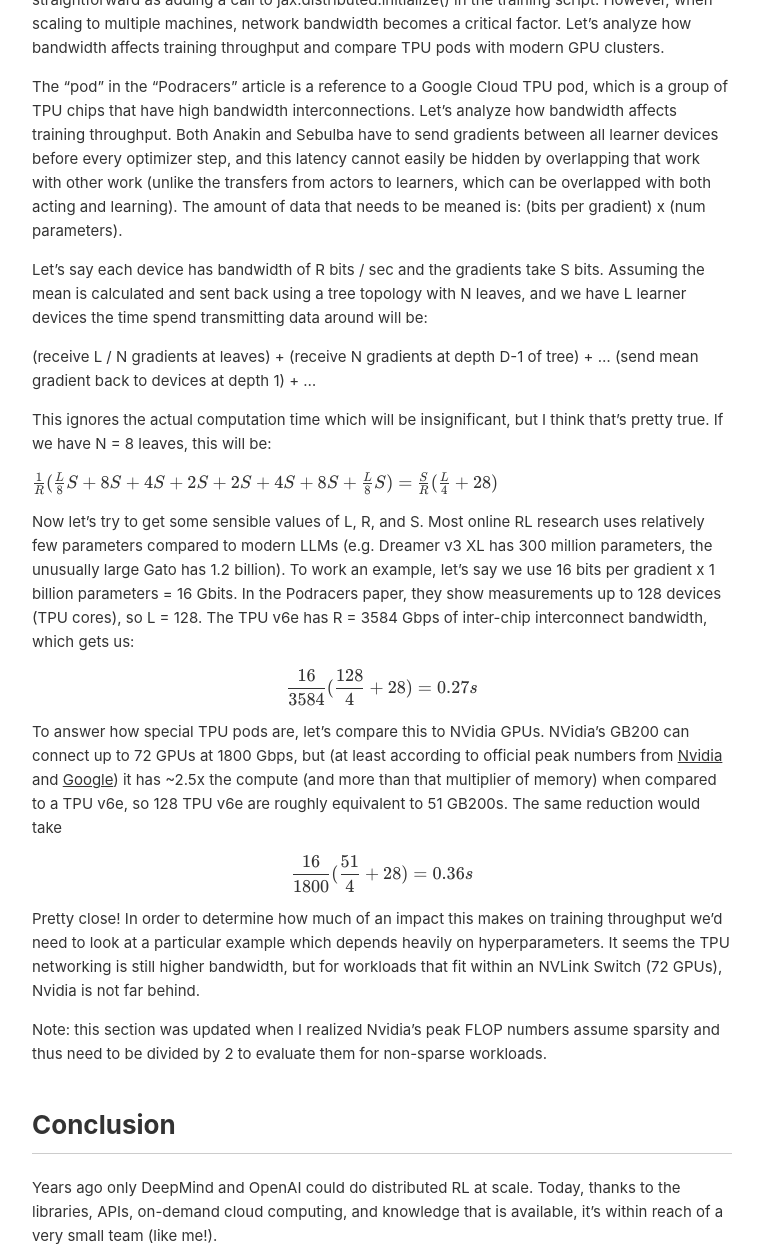
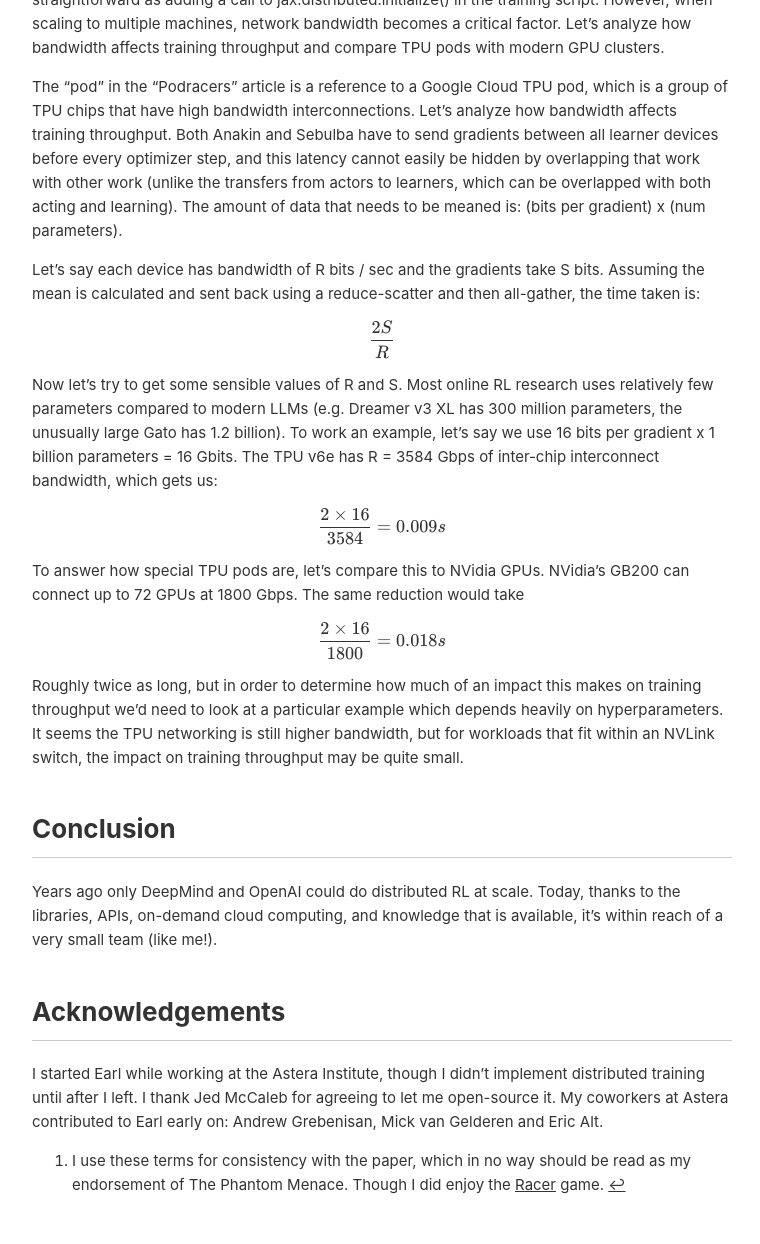
Before and after one commit to garymm-org/garymm-org.github.io, a Jekyll site: the page built from _posts/2025-03-03-earl.markdown, in a window 1280 px wide and 1400 px high, scrolled down 7917 px, cut to the strip 0-1244 px from the top of the window. Shown: the whole strip, without its empty margins (258-1018 px from the left). Built offline with Jekyll 4.4.1, drawn with Linux system fonts in a browser that asks for light colours.

Commit message:
update to ring reduction

```diff
--- a/_posts/2025-03-03-earl.markdown
+++ b/_posts/2025-03-03-earl.markdown
@@ -203,28 +203,21 @@
 
 The "pod" in the "Podracers" article is a reference to a Google Cloud TPU pod, which is a group of TPU chips that have high bandwidth interconnections. Let's analyze how bandwidth affects training throughput. Both Anakin and Sebulba have to send gradients between all learner devices before every optimizer step, and this latency cannot easily be hidden by overlapping that work with other work (unlike the transfers from actors to learners, which can be overlapped with both acting and learning). The amount of data that needs to be meaned is: (bits per gradient) x (num parameters).
 
-Let's say each device has bandwidth of R bits / sec and the gradients take S bits. Assuming the mean is calculated and sent back using a tree topology with N leaves, and we have L learner devices the time spend transmitting data around will be:
+Let's say each device has bandwidth of R bits / sec and the gradients take S bits. Assuming the mean is calculated and sent back using a reduce-scatter and then all-gather, the time taken is:
 
-(receive L / N gradients at leaves) + (receive N gradients at depth D-1 of tree) + ... (send mean gradient back to devices at depth 1) + ...
+$$\frac{2S}{R}$$
 
-This ignores the actual computation time which will be insignificant, but I think that's pretty true. If we have N = 8 leaves, this will be:
+Now let's try to get some sensible values of R and S.
+Most online RL research uses relatively few parameters compared to modern LLMs (e.g. Dreamer v3 XL has 300 million parameters, the unusually large Gato has 1.2 billion).
+To work an example, let's say we use 16 bits per gradient x 1 billion parameters \= 16 Gbits. The TPU v6e has R = 3584 Gbps of inter-chip interconnect bandwidth, which gets us:
 
-$$\frac{1}{R} ( \frac{L}{8}S + 8S + 4S + 2S + 2S + 4S + 8S + \frac{L}{8}S) = $$
-$$\frac{S}{R} ( \frac{L}{4} + 28) $$
+$$\frac{2 \times 16}{3584} = 0.009s $$
 
-Now let's try to get some sensible values of L, R, and S.
-Most online RL research uses relatively few parameters compared to modern LLMs (e.g. Dreamer v3 XL has 300 million parameters, the unusually large Gato has 1.2 billion).
-To work an example, let's say we use 16 bits per gradient x 1 billion parameters \= 16 Gbits. In the Podracers paper, they show measurements up to 128 devices (TPU cores), so L \= 128. The TPU v6e has R = 3584 Gbps of inter-chip interconnect bandwidth, which gets us:
+To answer how special TPU pods are, let's compare this to NVidia GPUs. NVidia's GB200 can connect up to 72 GPUs at 1800 Gbps. The same reduction would take
 
-$$\frac{16}{3584} ( \frac{128}{4} + 28) = 0.27s $$
+$$\frac{2 \times 16}{1800} = 0.018s $$
 
-To answer how special TPU pods are, let's compare this to NVidia GPUs. NVidia's GB200 can connect up to 72 GPUs at 1800 Gbps, but (at least according to official peak numbers from [Nvidia](https://www.nvidia.com/en-us/data-center/gb200-nvl72/) and [Google](https://cloud.google.com/tpu/docs/v6e)) it has ~2.5x the compute (and more than that multiplier of memory) when compared to a TPU v6e, so 128 TPU v6e are roughly equivalent to 51 GB200s. The same reduction would take
-
-$$\frac{16}{1800} ( \frac{51}{4} + 28) = 0.36s $$
-
-Pretty close\! In order to determine how much of an impact this makes on training throughput we'd need to look at a particular example which depends heavily on hyperparameters. It seems the TPU networking is still higher bandwidth, but for workloads that fit within an NVLink Switch (72 GPUs), Nvidia is not far behind.
-
-Note: this section was updated when I realized Nvidia's peak FLOP numbers assume sparsity and thus need to be divided by 2 to evaluate them for non-sparse workloads.
+Roughly twice as long, but in order to determine how much of an impact this makes on training throughput we'd need to look at a particular example which depends heavily on hyperparameters. It seems the TPU networking is still higher bandwidth, but for workloads that fit within an NVLink switch, the impact on training throughput may be quite small.
 
 ## Conclusion
 
```
